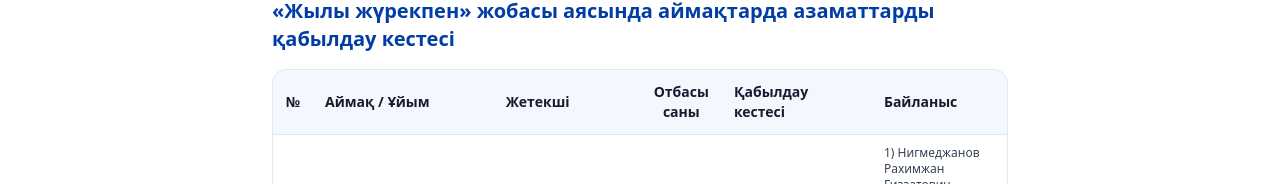
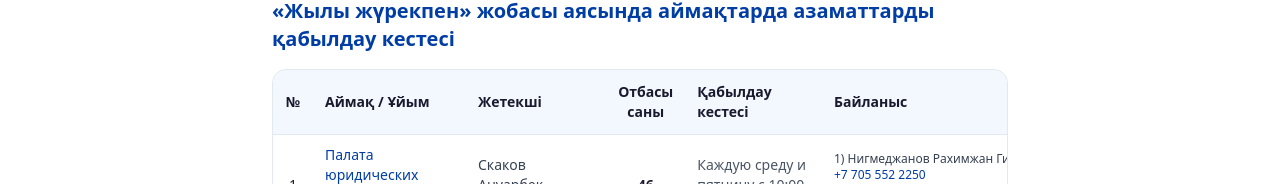
Before and after one commit to zhanabay999/czhs-portal, a Next.js app: page /kk/partners/rcla in a window 1280 px wide. Shown: the part 737-921 px from the top of the page. Built offline with nearby package versions, Linux system fonts and the light colour scheme; no server answers.

Commit message:
feat: widen contacts column in rcla table

```diff
--- a/src/app/[locale]/(public)/partners/rcla/page.tsx
+++ b/src/app/[locale]/(public)/partners/rcla/page.tsx
@@ -91,7 +91,7 @@ export default async function RCLAPage({ params }: Props) {
                 <th className="px-3 py-3 text-left font-semibold text-foreground">
                   {isKk ? "Қабылдау кестесі" : "График приема"}
                 </th>
-                <th className="px-3 py-3 text-left font-semibold text-foreground">
+                <th className="min-w-[280px] px-3 py-3 text-left font-semibold text-foreground">
                   {isKk ? "Байланыс" : "Контакты"}
                 </th>
               </tr>
```
